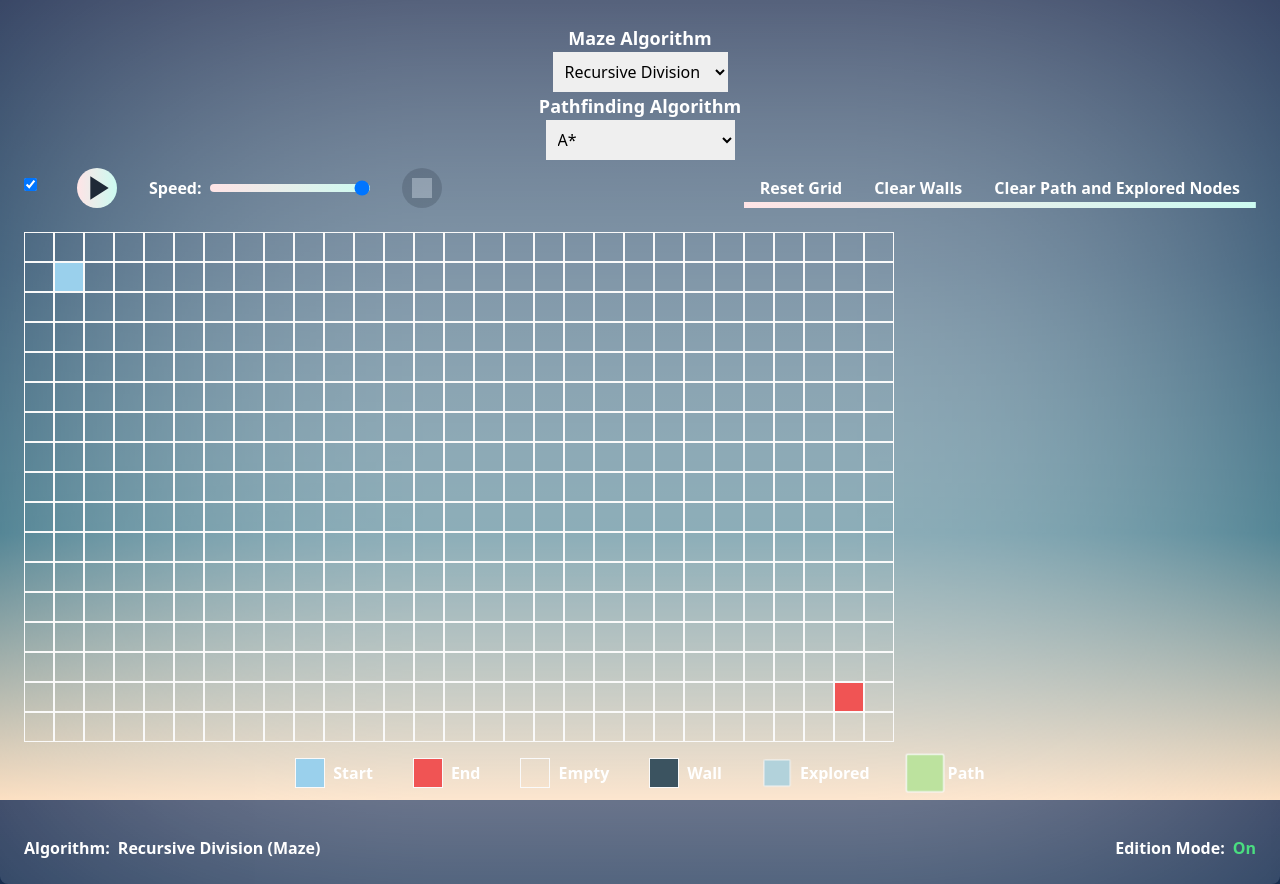
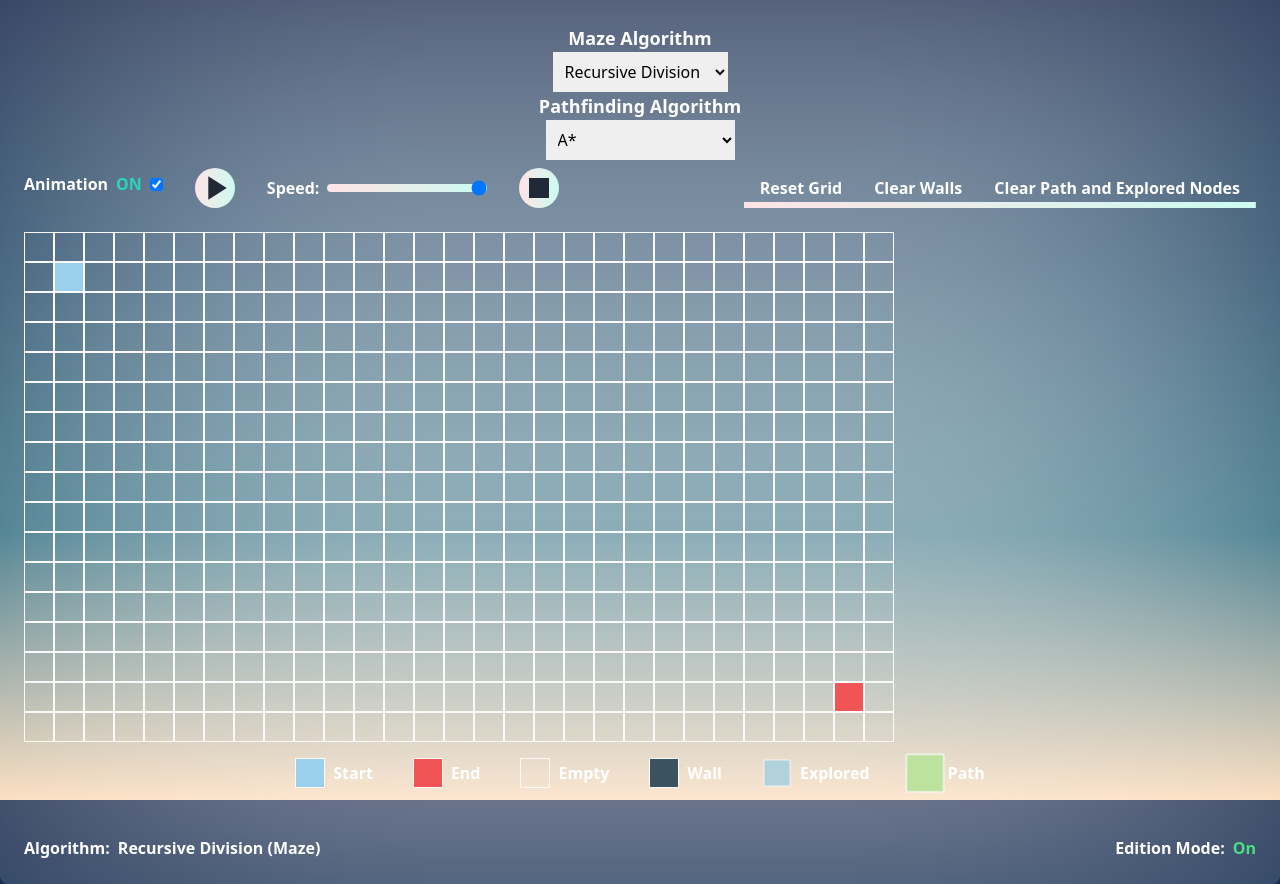
Before and after one commit to Lokicoule/pathfinding-viewer, a React (Vite) app: page / in a window 1280 px wide. Built offline with nearby package versions, Linux system fonts and the light colour scheme.

Commit message:
refactor(presentation): animation and algorithm

```diff
--- a/src/presentation/app/AppShell.tsx
+++ b/src/presentation/app/AppShell.tsx
@@ -1,27 +1,6 @@
-import Card from "../components/molecules/card/Card";
-import Maze from "../components/organisms/animation/Maze";
-import Pathfinding from "../components/organisms/animation/Pathfinding";
 import Environment from "../components/templates/Environment";
 
 type AppShellComponent = React.FC;
-
-const Side = () => {
-  return (
-    <Card isBlurred>
-      <Card.Header>Pathfinding Visualizer</Card.Header>
-      <Card.Body>
-        <p className="text-center">
-          This is a pathfinding visualizer built with React and Typescript. It
-          allows you to visualize how pathfinding algorithms work.
-        </p>
-      </Card.Body>
-      <Card.Footer>
-        <Maze />
-        <Pathfinding />
-      </Card.Footer>
-    </Card>
-  );
-};
 
 const AppShell: AppShellComponent = () => {
   return (
--- /dev/null
+++ b/src/presentation/components/atoms/icons/index.ts
@@ -0,0 +1,4 @@
+export { default as GithubIcon } from "./GithubIcon";
+export { default as PauseIcon } from "./PauseIcon";
+export { default as PlayIcon } from "./PlayIcon";
+export { default as StopIcon } from "./StopIcon";
--- a/src/presentation/components/atoms/inputs/Checkbox.tsx
+++ b/src/presentation/components/atoms/inputs/Checkbox.tsx
@@ -4,8 +4,8 @@ type CheckboxComponent = React.FC<CheckboxProps>;
 const Checkbox: CheckboxComponent = ({ children, ...props }) => {
   return (
     <label className="flex items-center space-x-2">
+      <span className="text-white">{children}</span>
       <input {...props} type="checkbox" className="rounded-lg cursor-pointer" />
-      <span className="text-white">{children}</span>
     </label>
   );
 };
--- /dev/null
+++ b/src/presentation/components/molecules/algorithm/MazeAlgorithmSelector.tsx
@@ -0,0 +1,13 @@
+import { mapStringToMazeAlgorithm } from "../../../../domain/types/MazeAlgorithmType";
+import { MAZE_ALGORITHMS } from "../../../constants/mazeConstants";
+import AlgorithmSelector from "./AlgorithmSelector";
+
+const MazeAlgorithmSelector = () => (
+  <AlgorithmSelector
+    algorithmType="Maze Algorithm"
+    mapStringToAlgorithm={mapStringToMazeAlgorithm}
+    algorithms={MAZE_ALGORITHMS}
+  />
+);
+
+export default MazeAlgorithmSelector;
--- /dev/null
+++ b/src/presentation/components/molecules/algorithm/PathfindingAlgorithmSelector.tsx
@@ -0,0 +1,13 @@
+import { mapStringToPathfindingAlgorithm } from "../../../../domain/types/PathfindingAlgorithmType";
+import { PATHFINDING_ALGORITHMS } from "../../../constants/pathfindingConstants";
+import AlgorithmSelector from "./AlgorithmSelector";
+
+const PathfindingAlgorithmSelector = () => (
+  <AlgorithmSelector
+    algorithmType="Pathfinding Algorithm"
+    mapStringToAlgorithm={mapStringToPathfindingAlgorithm}
+    algorithms={PATHFINDING_ALGORITHMS}
+  />
+);
+
+export default PathfindingAlgorithmSelector;
--- /dev/null
+++ b/src/presentation/components/molecules/animation/AnimationControlButton.tsx
@@ -0,0 +1,39 @@
+import { PlaybackCommandBuilder } from "../../../../domain/builders/PlaybackCommandBuilder";
+import { useCommand } from "../../../adapters/mediator/hooks";
+import { useAlgorithm } from "../../../hooks";
+import Button from "../../atoms/button/Button";
+import Tooltip from "../../atoms/tooltip/Tooltip";
+
+type AnimationControlButtonProps = {
+  action: "play" | "pause" | "stop" | "resume";
+  tooltipText: string;
+  IconComponent: React.ElementType;
+  isVisible: boolean;
+  isDisabled?: boolean;
+};
+
+const AnimationControlButton: React.FC<AnimationControlButtonProps> = ({
+  action,
+  tooltipText,
+  IconComponent,
+  isVisible,
+  isDisabled,
+}) => {
+  const sendCommand = useCommand();
+  const { algorithm } = useAlgorithm();
+
+  const sendPlaybackCommand = () => {
+    const command = PlaybackCommandBuilder.build(action, algorithm);
+    sendCommand(command.name, command);
+  };
+
+  return isVisible ? (
+    <Tooltip text={tooltipText}>
+      <Button disabled={isDisabled} onClick={sendPlaybackCommand}>
+        <IconComponent className="w-10 h-10 text-gray-800 hover:text-white cursor-pointer bg-gradient-to-r from-rose-100 to-teal-100 hover:from-rose-200 hover:to-teal-200 rounded-full" />
+      </Button>
+    </Tooltip>
+  ) : null;
+};
+
+export default AnimationControlButton;
--- a/src/presentation/components/organisms/animation/AnimationControls.tsx
+++ b/src/presentation/components/organisms/animation/AnimationControls.tsx
@@ -1,25 +1,26 @@
 import { PlaybackCommandBuilder } from "../../../../domain/builders/PlaybackCommandBuilder";
 import { ToggleAnimationCommand } from "../../../../domain/commands/animation/ToggleAnimation";
 import { useCommand } from "../../../adapters/mediator/hooks/useCommand";
-import { useAlgorithm } from "../../../hooks/useAlgorithm";
-import { useAnimation } from "../../../hooks/useAnimation";
-import { usePlayback } from "../../../hooks/usePlayback";
-import Button from "../../atoms/button/Button";
-import PauseIcon from "../../atoms/icons/PauseIcon";
-import PlayIcon from "../../atoms/icons/PlayIcon";
-import StopIcon from "../../atoms/icons/StopIcon";
+import { useAlgorithm, useAnimation, usePlayback } from "../../../hooks";
+import { PauseIcon, PlayIcon, StopIcon } from "../../atoms/icons";
 import Checkbox from "../../atoms/inputs/Checkbox";
-import Tooltip from "../../atoms/tooltip/Tooltip";
-import AnimationSpeedControl from "./AnimationSpeed";
+import AnimationControlButton from "../../molecules/animation/AnimationControlButton";
+import AnimationSpeedControl from "../../molecules/animation/AnimationSpeed";
 
 type AnimationControlsComponent = React.FC;
 
 const AnimationControls: AnimationControlsComponent = () => {
+  const sendCommand = useCommand();
+  const playback = usePlayback();
+  const { algorithm } = useAlgorithm();
   const { isActivated } = useAnimation();
-  const sendCommand = useCommand();
-  const { algorithm } = useAlgorithm();
 
-  const playback = usePlayback();
+  const sendPlaybackCommand = (
+    action: "play" | "pause" | "stop" | "resume"
+  ) => {
+    const command = PlaybackCommandBuilder.build(action, algorithm);
+    sendCommand(command.name, command);
+  };
 
   return (
     <div className="flex flex-row gap-4">
@@ -31,74 +32,48 @@ const AnimationControls: AnimationControlsComponent = () => {
             new ToggleAnimationCommand()
           );
           if (playback.isPlaying || playback.isResumed) {
-            sendCommand(
-              PlaybackCommandBuilder.build("stop", algorithm).name,
-              PlaybackCommandBuilder.build("stop", algorithm)
-            );
+            sendPlaybackCommand("pause");
           }
         }}
+      >
+        <span className="font-bold">
+          Animation
+          <span
+            className={`ml-2 ${isActivated ? "text-teal-400" : "text-red-400"}`}
+          >
+            {isActivated ? "ON" : "OFF"}
+          </span>
+        </span>
+      </Checkbox>
+
+      <AnimationControlButton
+        action="play"
+        tooltipText="Play"
+        IconComponent={PlayIcon}
+        isVisible={!isActivated || playback.isStopped}
+        isDisabled={!algorithm}
       />
-      {isActivated && (playback.isPlaying || playback.isResumed) && (
-        <Tooltip text="Pause">
-          <Button
-            onClick={() =>
-              sendCommand(
-                PlaybackCommandBuilder.build("pause", algorithm).name,
-                PlaybackCommandBuilder.build("pause", algorithm)
-              )
-            }
-          >
-            <PauseIcon className="w-10 h-10 text-gray-800 hover:text-white cursor-pointer bg-gradient-to-r from-rose-100 to-teal-100 hover:from-rose-200 hover:to-teal-200 rounded-full" />
-          </Button>
-        </Tooltip>
-      )}
-      {isActivated && playback.isPaused && (
-        <Tooltip text="Resume">
-          <Button
-            onClick={() =>
-              sendCommand(
-                PlaybackCommandBuilder.build("resume", algorithm).name,
-                PlaybackCommandBuilder.build("resume", algorithm)
-              )
-            }
-          >
-            <PlayIcon className="w-10 h-10 text-gray-800 hover:text-white cursor-pointer bg-gradient-to-r from-rose-100 to-teal-100 hover:from-rose-200 hover:to-teal-200 rounded-full" />
-          </Button>
-        </Tooltip>
-      )}
-      {(!isActivated || playback.isStopped) && (
-        <Tooltip text="Play">
-          <Button
-            disabled={!algorithm}
-            onClick={() => {
-              sendCommand(
-                PlaybackCommandBuilder.build("play", algorithm).name,
-                PlaybackCommandBuilder.build("play", algorithm)
-              );
-            }}
-            className="text-white font-bold py-2 px-4 rounded-full disabled:cursor-not-allowed disabled:opacity-50"
-          >
-            <PlayIcon className="w-10 h-10 text-gray-800 hover:text-white cursor-pointer bg-gradient-to-r from-rose-100 to-teal-100 hover:from-rose-200 hover:to-teal-200 rounded-full" />
-          </Button>
-        </Tooltip>
-      )}
+      <AnimationControlButton
+        action="pause"
+        tooltipText="Pause"
+        IconComponent={PauseIcon}
+        isVisible={isActivated && (playback.isPlaying || playback.isResumed)}
+      />
+      <AnimationControlButton
+        action="resume"
+        tooltipText="Resume"
+        IconComponent={PlayIcon}
+        isVisible={isActivated && playback.isPaused}
+      />
       {isActivated && <AnimationSpeedControl />}
-      {isActivated && (
-        <Tooltip text="Stop">
-          <Button
-            disabled={playback.isStopped}
-            className="disabled:cursor-not-allowed disabled:opacity-20"
-            onClick={() =>
-              sendCommand(
-                PlaybackCommandBuilder.build("stop", algorithm).name,
-                PlaybackCommandBuilder.build("stop", algorithm)
-              )
-            }
-          >
-            <StopIcon className="w-10 h-10 text-white hover:text-gray-300 cursor-pointer bg-gray-800 rounded-full" />
-          </Button>
-        </Tooltip>
-      )}
+
+      <AnimationControlButton
+        action="stop"
+        tooltipText="Stop"
+        IconComponent={StopIcon}
+        isVisible={isActivated}
+        isDisabled={playback.isStopped}
+      />
     </div>
   );
 };
--- a/src/presentation/components/templates/Environment.tsx
+++ b/src/presentation/components/templates/Environment.tsx
@@ -1,8 +1,8 @@
 import Card from "../molecules/card/Card";
 import Algorithm from "../organisms/algorithm/Algorithm";
 import AnimationControls from "../organisms/animation/AnimationControls";
-import Maze from "../organisms/animation/Maze";
-import Pathfinding from "../organisms/animation/Pathfinding";
+import MazeAlgorithmSelector from "../molecules/algorithm/MazeAlgorithmSelector";
+import PathfindingAlgorithmSelector from "../molecules/algorithm/PathfindingAlgorithmSelector";
 import GridControls from "../organisms/grid/GridControls";
 import { Legend } from "../organisms/grid/GridLegend";
 import NodeGrid from "../organisms/grid/NodeGrid";
@@ -14,8 +14,8 @@ const Environment: EnvironmentComponent = () => {
     <Card isBlurred className="rounded-b-lg">
       <Card.Body className="space-y-4 flex flex-col">
         <div className="flex justify-between items-center flex-wrap">
-          <Maze />
-          <Pathfinding />
+          <MazeAlgorithmSelector />
+          <PathfindingAlgorithmSelector />
           <AnimationControls />
           <GridControls />
         </div>
--- /dev/null
+++ b/src/presentation/hooks/index.ts
@@ -0,0 +1,5 @@
+export * from "./useAlgorithm";
+export * from "./useAnimation";
+export * from "./useGrid";
+export * from "./usePlayback";
+export * from "./useStateMap";
```
Also changed, not shown: src/presentation/components/molecules/algorithm/AlgorithmSelector.tsx (renamed from src/presentation/components/organisms/animation/Pathfinding.tsx, +15 -10 lines), src/presentation/components/organisms/animation/Maze.tsx (deleted, +0 -41 lines), src/presentation/components/molecules/animation/AnimationSpeed.tsx (renamed from src/presentation/components/organisms/animation/AnimationSpeed.tsx).
